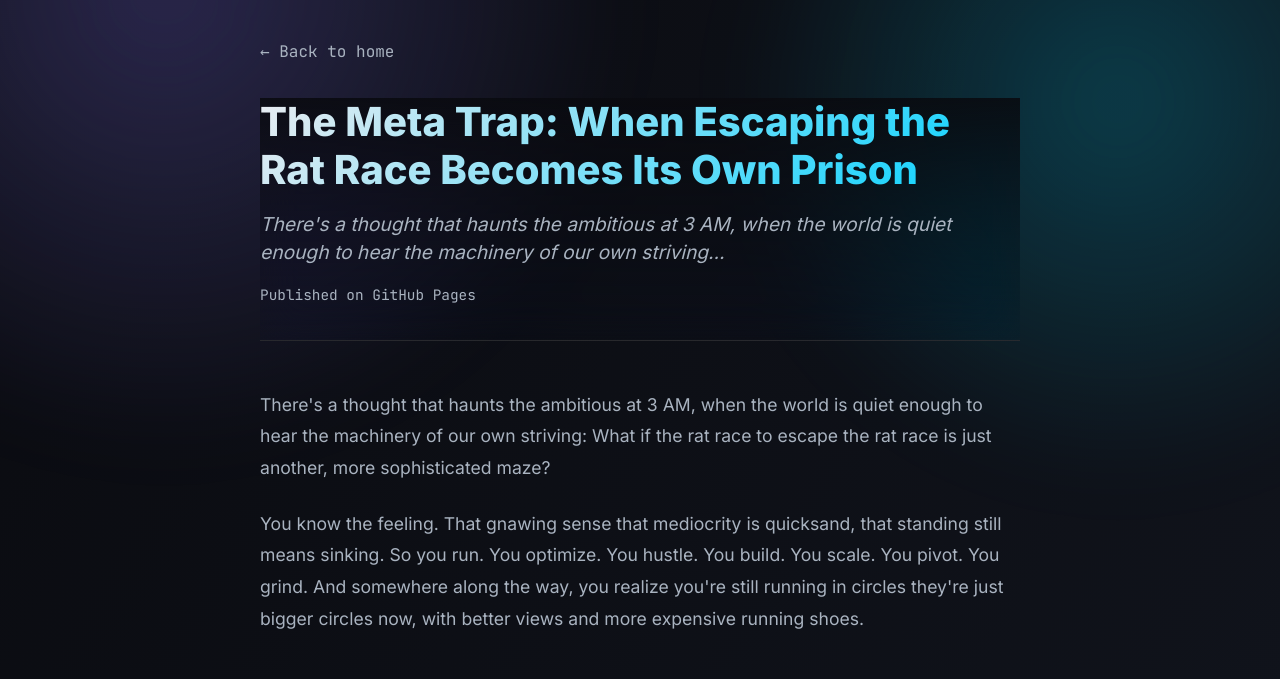
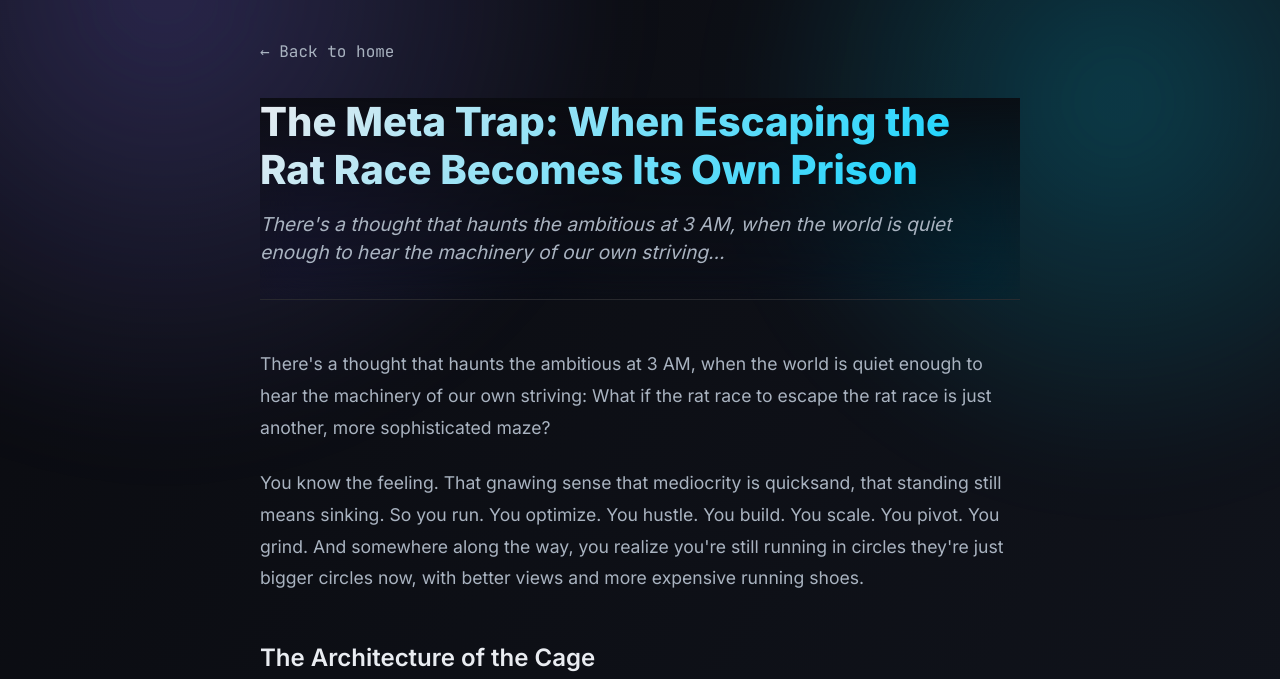
Before and after one commit to paarijat007/paarijat007.github.io, a plain HTML site: page cannot-escape.html in a window 1280 px wide. Shown: the part 73-752 px from the top of the page. Drawn offline with Linux system fonts and the light colour scheme.

Commit message:
Update cannot-escape.html

```diff
--- a/cannot-escape.html
+++ b/cannot-escape.html
@@ -257,7 +257,6 @@
             <header class="article-header">
                 <h1 class="article-title">The Meta Trap: When Escaping the Rat Race Becomes Its Own Prison</h1>
                 <p class="article-subtitle">There's a thought that haunts the ambitious at 3 AM, when the world is quiet enough to hear the machinery of our own striving...</p>
-                <div class="article-meta mono">Published on GitHub Pages</div>
             </header>
 
             <div class="article-content">
```
